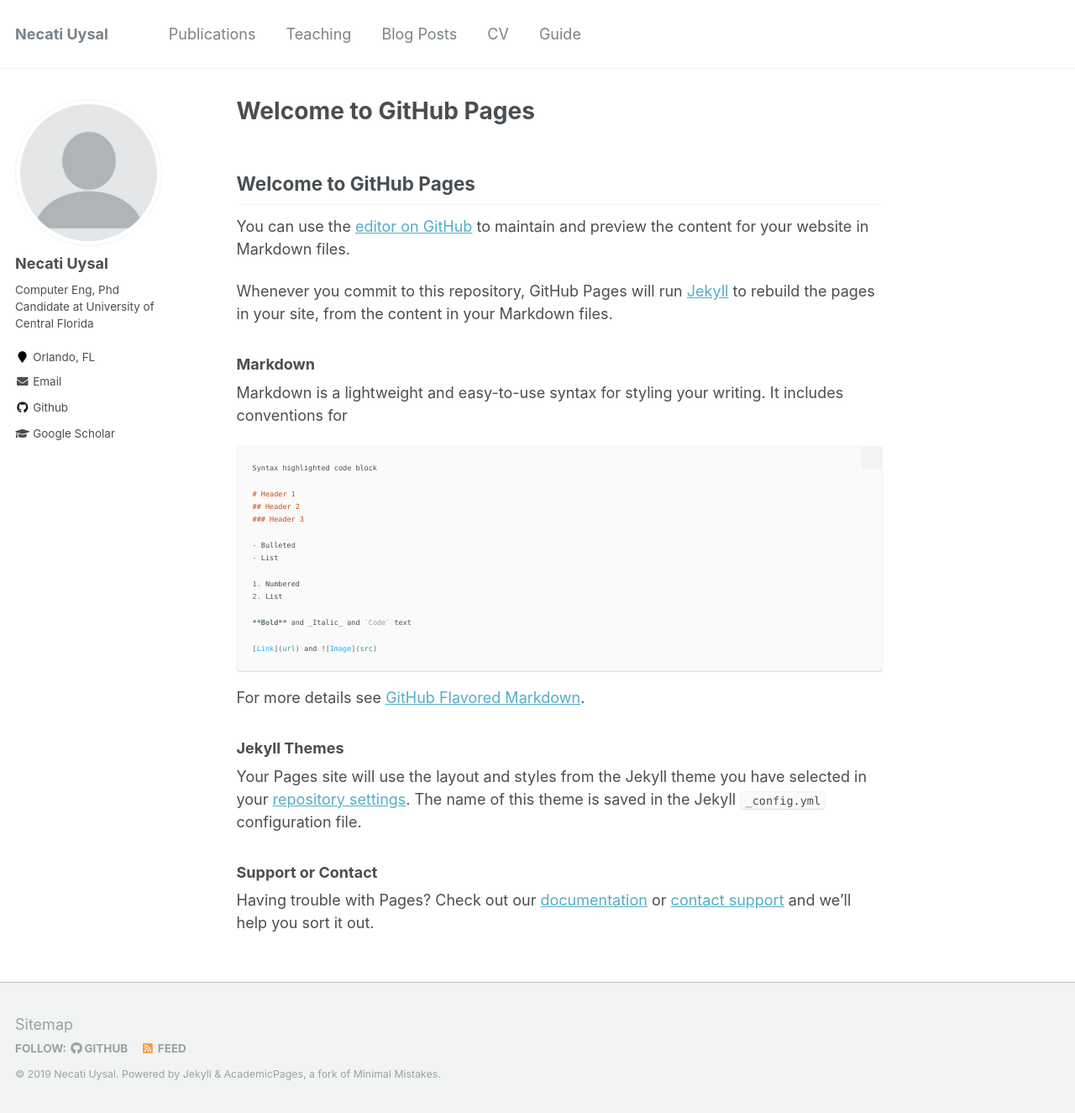
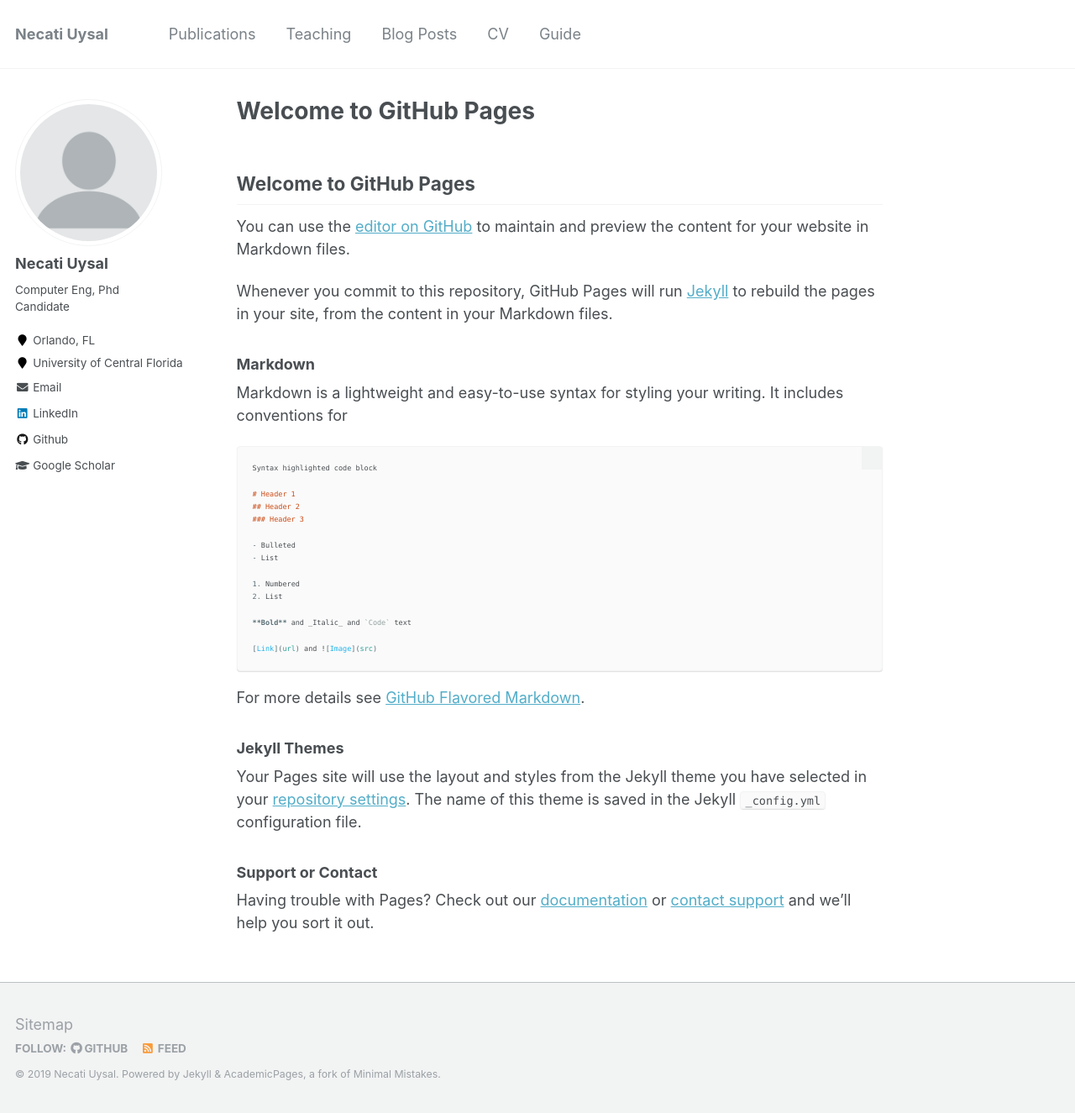
Before and after one commit to MrNjT/mrnjt.github.io, a Jekyll site: the page built from index.md, in a window 1280 px wide and 1325 px high. Shown: the whole window at 84% size. Built offline with Jekyll 4.4.1, drawn with Linux system fonts in a browser that asks for light colours; our own code applies the rules of GitHub Pages for plain Markdown files.

Commit message:
Update _config.yml

```diff
--- a/_config.yml
+++ b/_config.yml
@@ -82,9 +82,9 @@ analytics:
 author:
   name             : "Necati Uysal"
   avatar           : "profile.png"
-  bio              : "Computer Eng, Phd Candidate at University of Central Florida"
+  bio              : "Computer Eng, Phd Candidate"
   location         : "Orlando, FL"
-  employer         :
+  employer         : "University of Central Florida"
   pubmed           : #"https://www.ncbi.nlm.nih.gov/pubmed/?term=john+snow"
   googlescholar    : "https://scholar.google.com/citations?user=qanypPsAAAAJ&hl=en"
   email            : "necati@knights.ucf.edu"
@@ -102,7 +102,7 @@ author:
   instagram        :
   impactstory      : #"https://profiles.impactstory.org/u/xxxx-xxxx-xxxx-xxxx"
   lastfm           :
-  linkedin         :
+  linkedin         : "https://www.linkedin.com/in/necatiuysal/"
   orcid            :
   pinterest        :
   soundcloud       :
```
